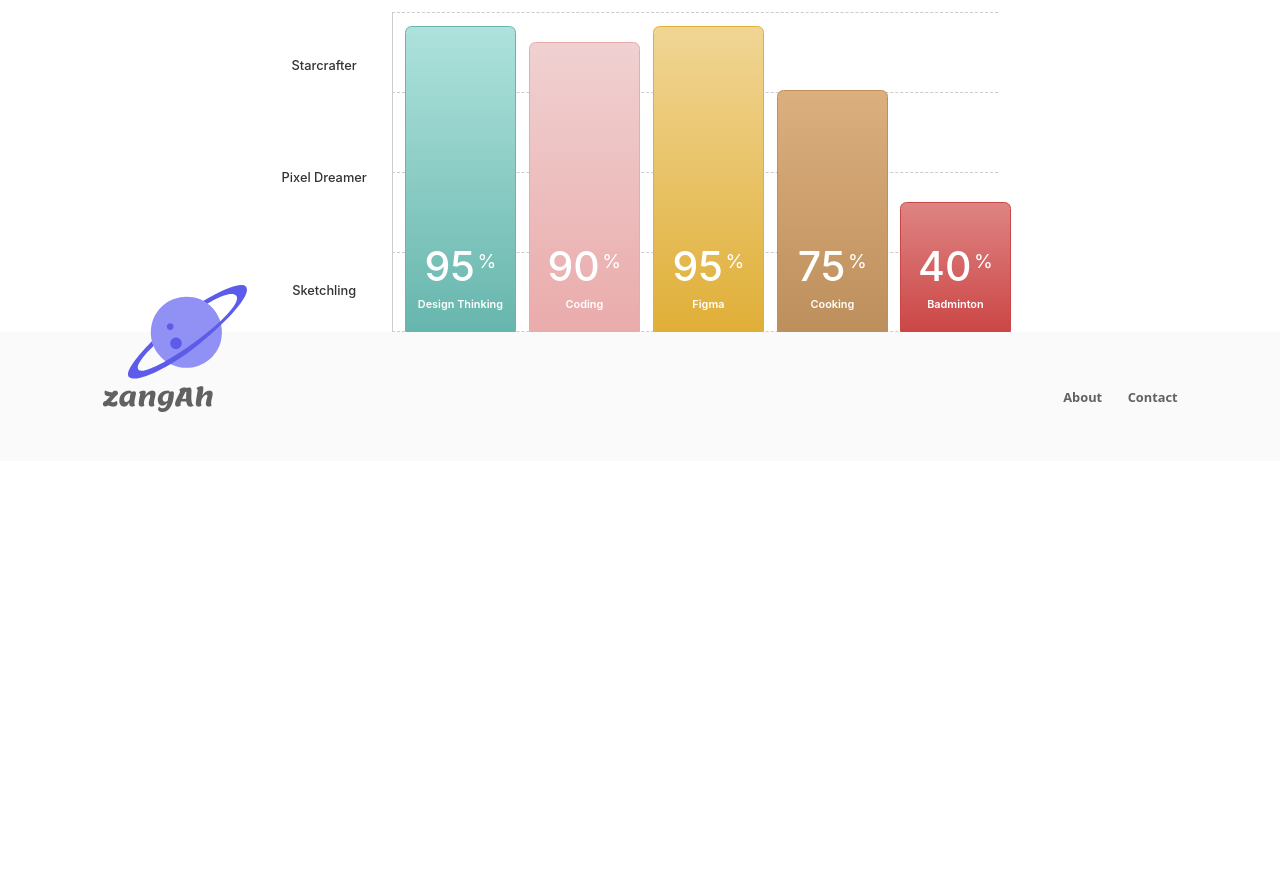
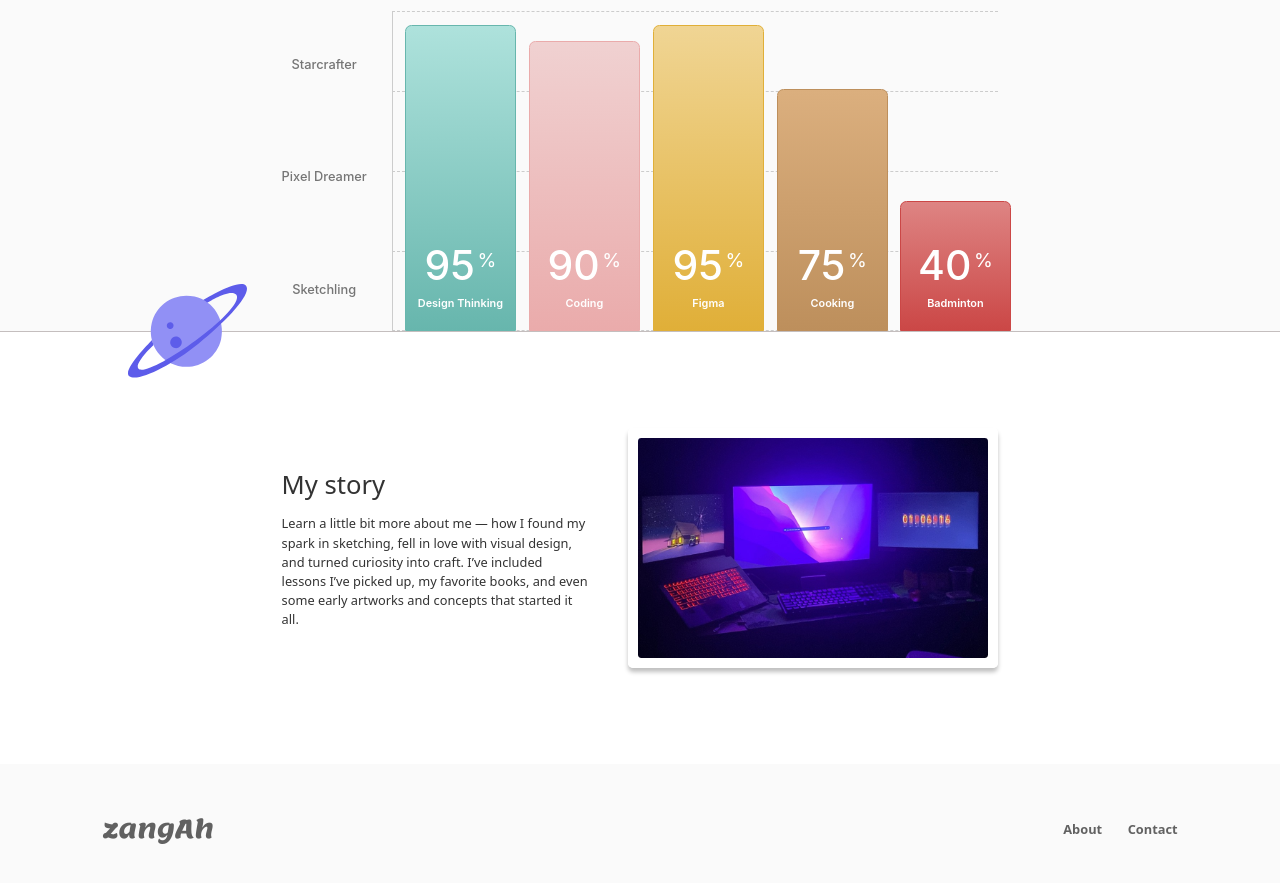
Before and after one commit to dthgiang/giang-portfolio, a React (Create React App) app: page /about in a window 1280 px wide. Shown: the part 1920-2803 px from the top of the page. Before the commit the page ends 2381 px from the top, so only its background shows below. Built offline with nearby package versions, Linux system fonts and the light colour scheme.

Commit message:
checkpoint my story container

```diff
--- a/src/constants/images.js
+++ b/src/constants/images.js
@@ -53,6 +53,7 @@ import aboutIMG5 from "../assets/images/about-img5.svg";
 import aboutIMG6 from "../assets/images/about-img6.svg";
 import aboutDecorFirstBlock from "../assets/images/about-decor-first-block.svg";
 import randomFact from "../assets/images/random-fact-image.png";
+import myStory from "../assets/images/my-story-image.svg";
 
 const images = {
   circlePlay,
@@ -110,6 +111,7 @@ const images = {
   aboutIMG6,
   aboutDecorFirstBlock,
   randomFact,
+  myStory,
 };
 
 export default images;
--- a/src/constants/textContent.js
+++ b/src/constants/textContent.js
@@ -138,6 +138,9 @@ const textContent = {
   Cooking: "Cooking",
   Badminton: "Badminton",
   MySkills: "My skills",
+  MyStory: "My story",
+  MyStoryText:
+    "Learn a little bit more about me — how I found my spark in sketching, fell in love with visual design, and turned curiosity into craft. I’ve included lessons I’ve picked up, my favorite books, and even some early artworks and concepts that started it all.",
 };
 
 export default textContent;
--- a/src/pages/AboutPage/About.js
+++ b/src/pages/AboutPage/About.js
@@ -510,6 +510,19 @@ const About = () => {
             </div>
 
             {/* MY STORY SECTION */}
+            <div className="my-story-container">
+              <div className="my-story-left-container">
+                <h2>{textContent.MyStory}</h2>
+                <p>{textContent.MyStoryText}</p>
+              </div>
+              <div className="my-story-right-container">
+                <img
+                  src={images.myStory}
+                  alt="My Story"
+                  className="my-story-image"
+                />
+              </div>
+            </div>
 
             {/* Footer */}
             <div className="footer-container-contact-page fade-in">
--- a/src/styles/About.css
+++ b/src/styles/About.css
@@ -542,6 +542,8 @@
   padding: 0 22vw;
   box-sizing: border-box;
   position: relative;
+  border-bottom: #c4bebe 1px solid; /* Viền dưới */
+  background-color: #fafafa; /* Màu nền sáng */
 }
 
 .area-container {
@@ -579,7 +581,7 @@
   margin-bottom: 8vw; /* Khoảng cách dưới */
   font-size: 1vw;
   font-weight: 500;
-  color: #333;
+  color: #757575;
 }
 
 .skill-levels span {
@@ -751,6 +753,57 @@
 
 /* MY SKILL SECTION END */
 
+/* MY STORY SECTION START*/
+.my-story-container {
+  display: flex;
+  align-items: center;
+  justify-content: space-between;
+  padding: 12vh 22vw; /* Padding cho khoảng cách bên trong */
+  background-color: #ffffff; /* Màu nền sáng */
+  position: relative;
+}
+
+.my-story-left-container {
+  display: flex;
+  justify-content: center;
+  flex-direction: column;
+  text-align: left;
+  width: 43%;
+  gap: 1.5vh;
+}
+
+.my-story-left-container h2 {
+  font-family: "SegoeUI", sans-serif;
+  font-size: 2vw; /* Kích thước chữ theo viewport width */
+  color: #333333;
+  font-weight: 400;
+  margin: 0; /* Không có khoảng cách trên và dưới */
+}
+
+.my-story-left-container p {
+  font-family: "SegoeUI", sans-serif;
+  font-size: 1vw; /* Kích thước chữ theo viewport width */
+  color: #333333;
+  font-weight: 300;
+  line-height: 1.5; /* Khoảng cách dòng */
+  margin: 0; /* Không có khoảng cách trên và dưới */
+}
+.my-story-right-container {
+  position: relative;
+  height: 30vh; /* Chiều cao của hình ảnh */
+  display: flex;
+  justify-content: center;
+}
+.my-story-right-container img {
+  width: 100%;
+  height: auto;
+  object-fit: cover; /* Đảm bảo hình ảnh không bị méo */
+  border: 10px solid #fff;
+  box-shadow: 0 4px 4px 0 rgba(0, 0, 0, 0.25);
+  border-radius: 5px; /* Bo góc nhẹ */
+}
+/* MY STORY SECTION END */
+
 /* FOOTER BLOCK START*/
 .footer-container {
   display: flex;
```
Also changed, not shown: src/assets/images/my-story-image.svg (added).
